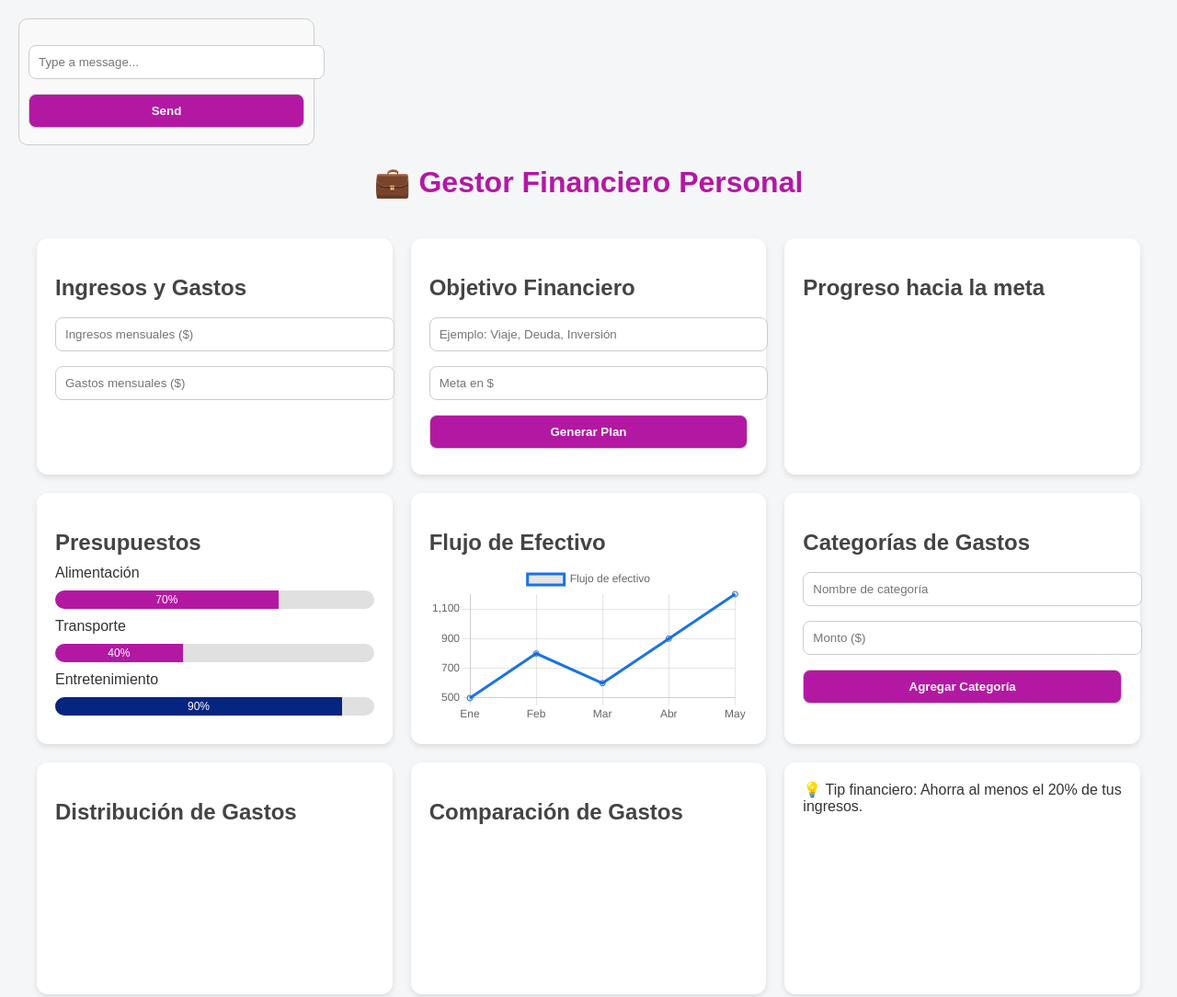
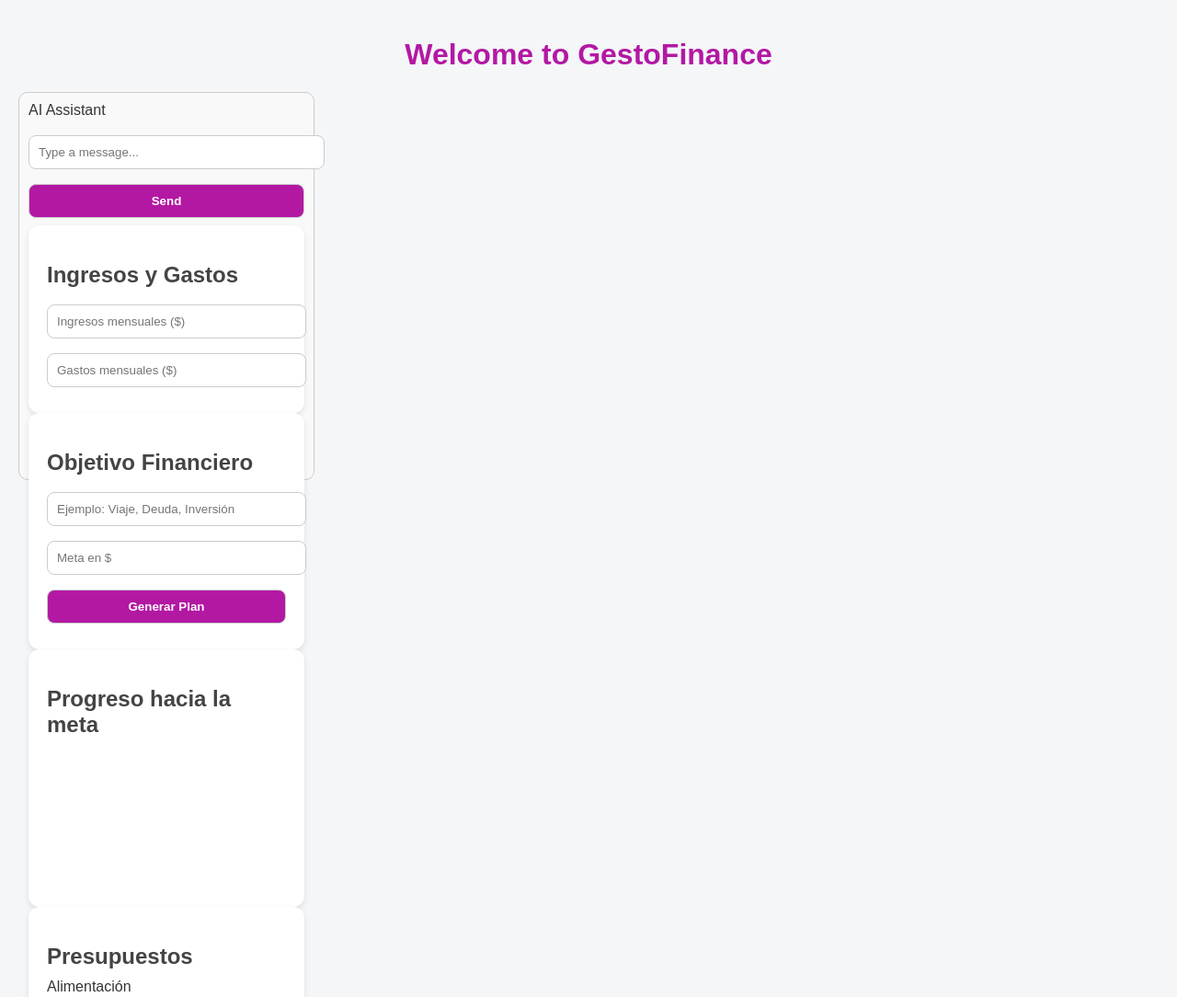
Before and after one commit to charlss01/GestoFinance, a plain HTML site: page index.html in a window 1280 px wide. Shown: the top 1084 px of the page at 92% size. Drawn offline with nearby package versions, Linux system fonts and the light colour scheme.

Commit message:
Update index.html

```diff
--- a/index.html
+++ b/index.html
@@ -1,21 +1,22 @@
 <!DOCTYPE html>
 <html lang="es">
 <head>
-  <meta charset="UTF-8">
+   <meta charset="UTF-8">
   <meta name="viewport" content="width=device-width, initial-scale=1.0">
-  <title>Gestor Financiero Personal</title>
+  <title>GestoFinance</title>
   <link rel="stylesheet" href="styles.css">
-  <script src="https://cdn.jsdelivr.net/npm/chart.js"></script>
 </head>
 <body>
-   <!-- Chatbot UI -->
+  <h1>Welcome to GestoFinance</h1>
   <div id="chatbot">
+    <div id="chat-header">AI Assistant</div>
     <div id="chat-window"></div>
-    <input type="text" id="user-input" placeholder="Type a message...">
-    <button id="send-btn">Send</button>
-  </div>
-  <div class="container">
-    <h1>💼 Gestor Financiero Personal</h1>
+    <div id="chat-input-area">
+      <input type="text" id="user-input" placeholder="Type a message...">
+      <button id="send-btn">Send</button>
+    </div>
+
+  <script src="script.js"></script>
 
     <!-- Ingresos y gastos -->
     <div class="card">
```
